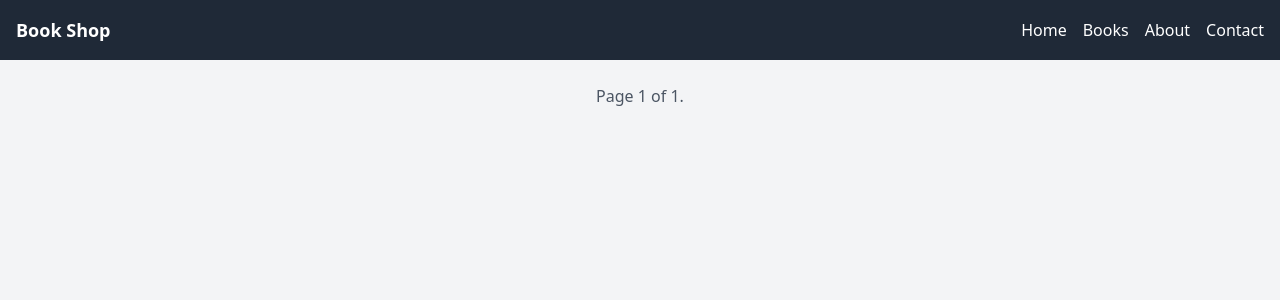
After one commit to gigasamkharadze/tbc-book-shop, a Django app: page /books/ in a window 1280 px wide. The commit adds this page. Shown: the top 300 px of the page. Run offline with Django 5.2, Linux system fonts and the light colour scheme; data that the repository does not hold is empty.

Commit message:
pagination

```diff
--- /dev/null
+++ b/market/templates/base.html
@@ -0,0 +1,25 @@
+<!DOCTYPE html>
+<html lang="en">
+<head>
+    <meta charset="UTF-8">
+    <meta name="viewport" content="width=device-width, initial-scale=1.0">
+    <title>Book Shop</title>
+    <link href="https://cdn.jsdelivr.net/npm/tailwindcss@2.2.19/dist/tailwind.min.css" rel="stylesheet">
+</head>
+
+<body class="bg-gray-100 font-sans">
+    <nav class="bg-gray-800 text-white p-4">
+        <div class="container mx-auto flex justify-between items-center">
+            <a href="/" class="text-lg font-semibold">Book Shop</a>
+            <ul class="flex space-x-4">
+                <li><a href="/" class="hover:text-gray-300">Home</a></li>
+                <li><a href="/books/" class="hover:text-gray-300">Books</a></li>
+                <li><a href="#" class="hover:text-gray-300">About</a></li>
+                <li><a href="#" class="hover:text-gray-300">Contact</a></li>
+            </ul>
+        </div>
+    </nav>
+
+    {% block content %}{% endblock content %}
+</body>
+</html>
--- /dev/null
+++ b/market/templates/books.html
@@ -0,0 +1,32 @@
+{% extends "base.html" %}
+
+{% block content %}
+
+    <div class="w-full flex justify-center gap-2 my-3">
+      {% for book in page_obj %}
+        <a href="{% url 'market:book_detail' book.id %}" class="block bg-gray-300 rounded-lg p-4 hover:bg-gray-400">
+          <div class="book text-center">
+            <span class="text-black font-bold">{{ book.name }}</span>
+            <p>{{ book.author_name }}</p>
+            <p>${{ book.price }}</p>
+            <img src="{{ book.image.url }}" alt="{{ book.name }}" class="w-32 h-32 mx-auto" />
+          </div>
+        </a>
+      {% endfor %}
+    </div>
+
+    <div class="pagination text-center">
+      <span class="step-links">
+        {% if page_obj.has_previous %}
+          <a href="?page=1" class="text-blue-500 hover:text-blue-700 mr-2">First</a>
+          <a href="?page={{ page_obj.previous_page_number }}" class="text-blue-500 hover:text-blue-700">Previous</a>
+        {% endif %}
+        <span class="current text-gray-600">Page {{ page_obj.number }} of {{ page_obj.paginator.num_pages }}.</span>
+        {% if page_obj.has_next %}
+          <a href="?page={{ page_obj.next_page_number }}" class="text-blue-500 mr-2 hover:text-blue-700">Next</a>
+          <a href="?page={{ page_obj.paginator.num_pages }}" class="text-blue-500 hover:text-blue-700">Last</a>
+        {% endif %}
+      </span>
+    </div>
+
+{% endblock %}
--- a/market/urls.py
+++ b/market/urls.py
@@ -1,9 +1,10 @@
 from django.urls import path
 from .views import all_books, book_detail, home
 
+app_name = 'market'
 
 urlpatterns = [
     path('', home),
-    path('books/', all_books),
-    path('books/<int:book_id>/', book_detail),
+    path('books/', all_books, name='all_books'),
+    path('books/<int:book_id>/', book_detail, name='book_detail'),
 ]
--- a/market/views.py
+++ b/market/views.py
@@ -1,6 +1,7 @@
 from django.shortcuts import render, get_object_or_404
 from django.http import JsonResponse
 from django.core.serializers import serialize
+from django.core.paginator import Paginator
 
 from market.models import Book
 
@@ -12,8 +13,11 @@ def home(request):
 
 def all_books(request):
     books = Book.objects.all()
-    serialized_books = serialize('json', books)
-    return JsonResponse(serialized_books, safe=False)
+    paginator = Paginator(books, 3)
+
+    page_number = request.GET.get('page')
+    page_obj = paginator.get_page(page_number)
+    return render(request, 'books.html', {'page_obj': page_obj})
 
 
 def book_detail(request, book_id):
--- a/tbc_book_shop/urls.py
+++ b/tbc_book_shop/urls.py
@@ -16,8 +16,13 @@ Including another URLconf
 """
 from django.contrib import admin
 from django.urls import path, include
+from django.conf import settings
+from django.conf.urls.static import static
 
 urlpatterns = [
     path('admin/', admin.site.urls),
-    path('', include('market.urls')),
+    path('', include('market.urls', namespace='market')),
 ]
+
+if settings.DEBUG:
+    urlpatterns += static(settings.MEDIA_URL, document_root=settings.MEDIA_ROOT)
```
Also changed, not shown: market/templates/main.html (+12 -28 lines), market/migrations/0002_alter_book_options_alter_book_author_name_and_more.py (added), market/static/home.png (added).
